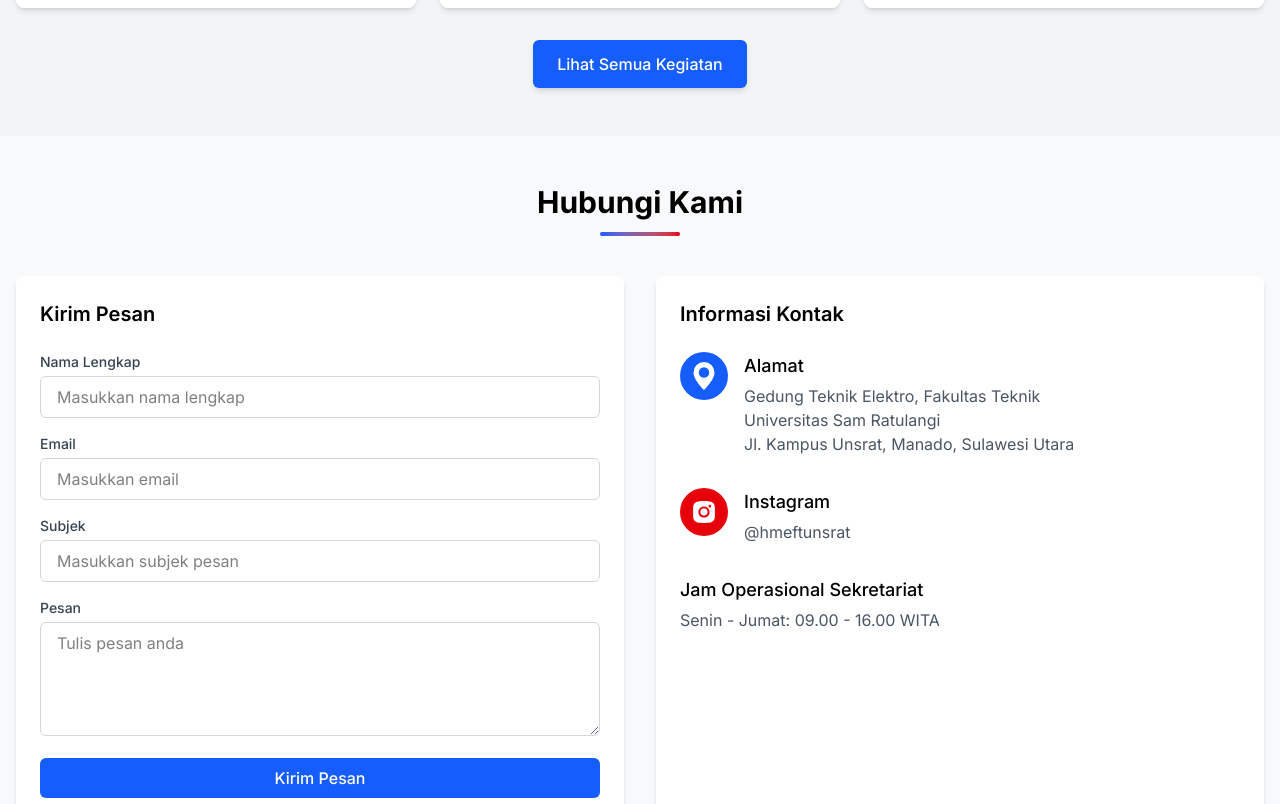
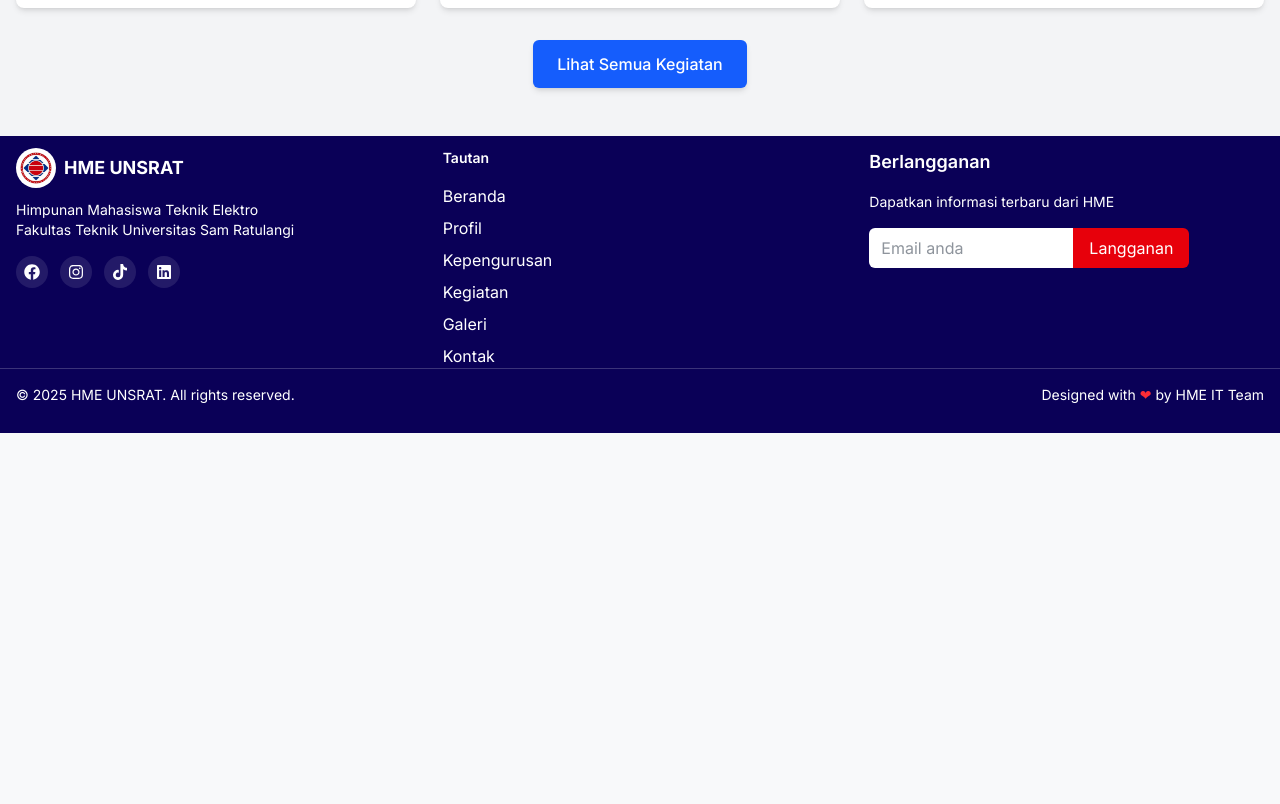
Before and after one commit to reyimanuel/framework-nextjs, a Next.js app: page /main in a window 1280 px wide. Shown: the part 2356-3160 px from the top of the page. After the commit the page ends 2789 px from the top, so only its background shows below. Built offline with nearby package versions, Linux system fonts and the light colour scheme.

Commit message:
slight touch

```diff
--- a/src/app/kegiatan/page.tsx
+++ b/src/app/kegiatan/page.tsx
@@ -5,7 +5,7 @@ import AcademicEventsSection from "@/app/kegiatan/components/AcademicEventsSecti
 import CompetitionEventsSection from "@/app/kegiatan/components/CompetitionEventsSection"
 import CommunityServiceSection from "@/app/kegiatan/components/CommunityServiceSection"
 import OrganizationalEventsSection from "@/app/kegiatan/components/OrganizationalEventsSection"
-import EventRegistrationSection from "@/app/kegiatan/components/EventRegistrationSection"
+// import EventRegistrationSection from "@/app/kegiatan/components/EventRegistrationSection"
 import FaqSection from "@/app/kegiatan/components/FaqSection"
 import type { Metadata } from "next"
 
@@ -18,8 +18,8 @@ export default function KegiatanPage() {
   return (
     <main>
       <HeroShared
-      title="Kegiatan HME FT UNSRAT"
-      description="Kegiatan Himpunan Mahasiswa Elektro UNSRAT"
+        title="Kegiatan HME FT UNSRAT"
+        description="Kegiatan Himpunan Mahasiswa Elektro UNSRAT"
       />
       <UpcomingEventsSection />
       <EventCategoriesSection />
@@ -27,7 +27,7 @@ export default function KegiatanPage() {
       <CompetitionEventsSection />
       <CommunityServiceSection />
       <OrganizationalEventsSection />
-      <EventRegistrationSection />
+      {/* <EventRegistrationSection /> */}
       <FaqSection />
     </main>
   )
--- a/src/app/kontak/page.tsx
+++ b/src/app/kontak/page.tsx
@@ -1,6 +1,6 @@
 import HeroShared from "@/shared/HeroShared"
 import ContactInfo from "@/app/kontak/components/ContactInfo"
-import ContactForm from "@/app/kontak/components/ContactForm"
+// import ContactForm from "@/app/kontak/components/ContactForm"
 import LocationMap from "@/app/kontak/components/LocationMap"
 import type { Metadata } from "next"
 
@@ -19,10 +19,10 @@ export default function KontakPage() {
       />
       <div className="container mx-auto px-4 py-12 -mt-10 relative z-10">
         <ContactInfo />
-
+        {/*
         <div className="mt-20">
           <ContactForm />
-        </div>
+        </div> */}
 
         <div className="mt-20">
           <LocationMap />
--- a/src/app/main/page.tsx
+++ b/src/app/main/page.tsx
@@ -3,7 +3,7 @@ import AnnouncementSection from "@/shared/AnnouncementSection"
 import AboutSection from "@/shared/AboutSection"
 import FeaturesSection from "@/shared/FeaturesSection"
 import EventsSection from "@/shared/EventsSection"
-import ContactSection from "@/shared/ContactSection"
+// import ContactSection from "@/shared/ContactSection"
 
 export default function Home() {
   return (
@@ -13,7 +13,7 @@ export default function Home() {
       <AboutSection />
       <FeaturesSection />
       <EventsSection />
-      <ContactSection />
+      {/* <ContactSection /> */}
     </main>
   )
 }
```
